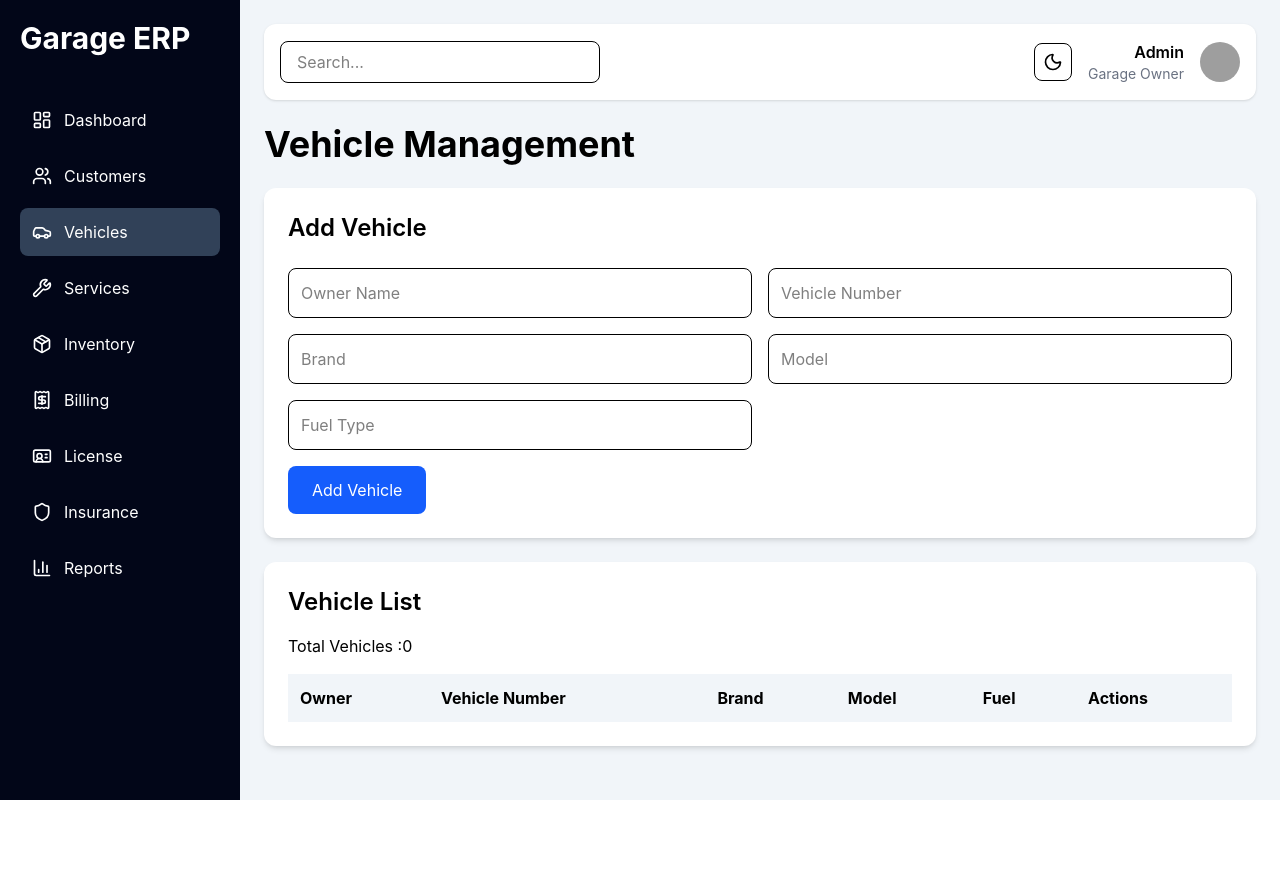
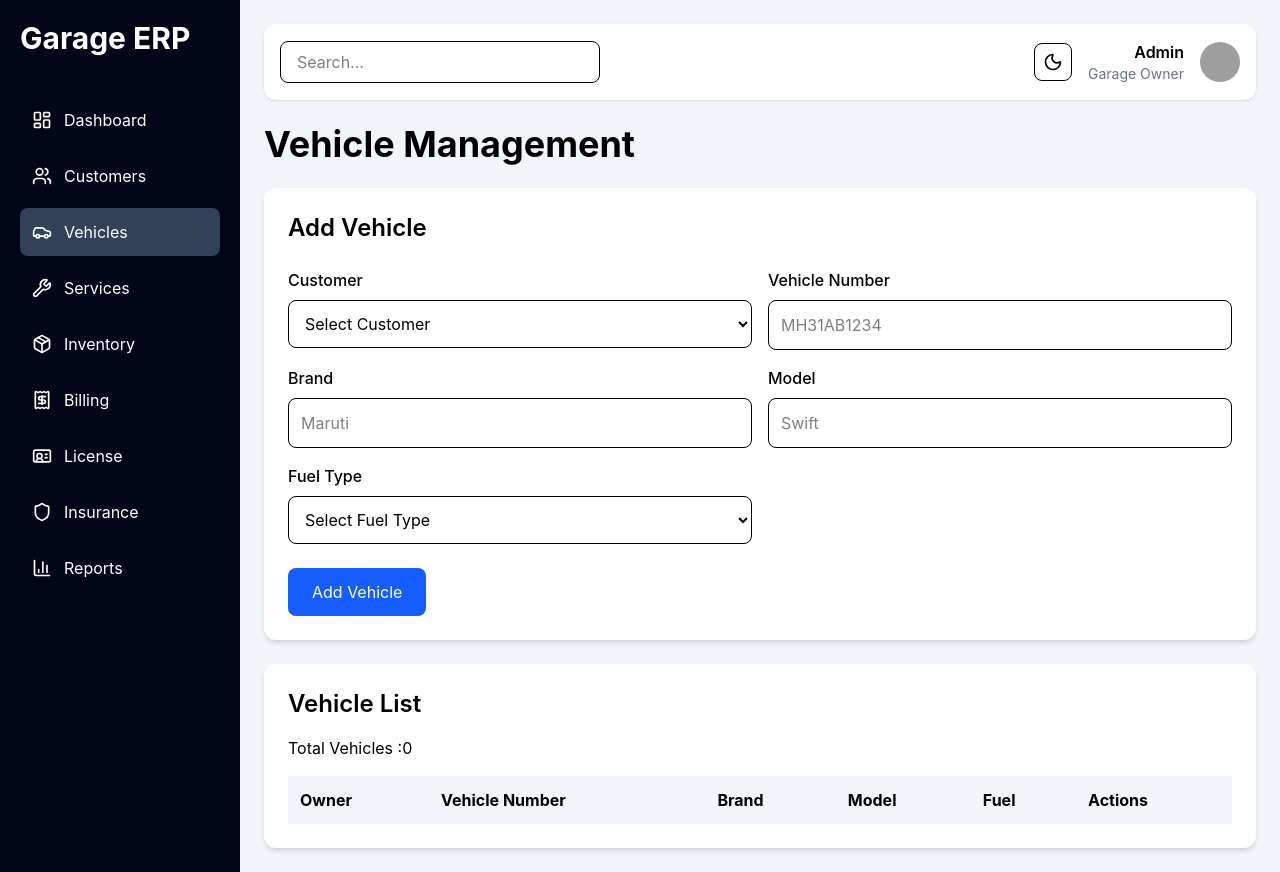
Before and after one commit to atharv030602/garage-erp, a React app: page /vehicles in a window 1280 px wide. Before the commit the page ends 800 px from the top, so only its background shows below. Built offline with nearby package versions, Linux system fonts and the light colour scheme; grey boxes are pictures that could not be loaded; the HTML template or start-up script is replaced by a standard one.

Commit message:
Linked Customer-Vehicle

```diff
--- a/src/components/VehicleForm.jsx
+++ b/src/components/VehicleForm.jsx
@@ -1,13 +1,12 @@
 import { useEffect, useState } from "react";
 
 const VehicleForm = ({
+  customers,
   addVehicle,
   editingVehicle,
   updateVehicle,
 }) => {
-
-  const [formData, setFormData] =
-    useState({
+  const [formData, setFormData] = useState({
     ownerName: "",
     vehicleNumber: "",
     brand: "",
@@ -24,18 +23,16 @@ const VehicleForm = ({
   const handleChange = (e) => {
     setFormData({
       ...formData,
-      [e.target.name]:
-        e.target.value,
+      [e.target.name]: e.target.value,
     });
   };
 
   const handleSubmit = () => {
-
     if (
       !formData.ownerName ||
       !formData.vehicleNumber
     ) {
-      alert("Fill required fields");
+      alert("Please fill required fields");
       return;
     }
 
@@ -61,73 +58,130 @@ const VehicleForm = ({
     <div className="bg-white p-6 rounded-xl shadow-md mb-6">
 
       <h2 className="text-2xl font-semibold mb-6">
-        {
-          editingVehicle
+        {editingVehicle
           ? "Edit Vehicle"
-            : "Add Vehicle"
-        }
+          : "Add Vehicle"}
       </h2>
 
-      <div className="grid grid-cols-2 gap-4">
+      <div className="grid grid-cols-1 md:grid-cols-2 gap-4">
 
-        <input
+        <div>
+          <label className="block mb-2 font-medium">
+            Customer
+          </label>
+
+          <select
             name="ownerName"
             value={formData.ownerName}
             onChange={handleChange}
-          placeholder="Owner Name"
-          className="border p-3 rounded-lg"
-        />
+            className="border p-3 rounded-lg w-full"
+          >
+            <option value="">
+              Select Customer
+            </option>
+
+            {customers.map((customer) => (
+              <option
+                key={customer.id}
+                value={customer.name}
+              >
+                {customer.name}
+              </option>
+            ))}
+          </select>
+        </div>
+
+        <div>
+          <label className="block mb-2 font-medium">
+            Vehicle Number
+          </label>
 
           <input
+            type="text"
             name="vehicleNumber"
             value={formData.vehicleNumber}
             onChange={handleChange}
-          placeholder="Vehicle Number"
-          className="border p-3 rounded-lg"
+            placeholder="MH31AB1234"
+            className="border p-3 rounded-lg w-full"
           />
+        </div>
+
+        <div>
+          <label className="block mb-2 font-medium">
+            Brand
+          </label>
 
           <input
+            type="text"
             name="brand"
             value={formData.brand}
             onChange={handleChange}
-          placeholder="Brand"
-          className="border p-3 rounded-lg"
+            placeholder="Maruti"
+            className="border p-3 rounded-lg w-full"
           />
+        </div>
+
+        <div>
+          <label className="block mb-2 font-medium">
+            Model
+          </label>
 
           <input
+            type="text"
             name="model"
             value={formData.model}
             onChange={handleChange}
-          placeholder="Model"
-          className="border p-3 rounded-lg"
+            placeholder="Swift"
+            className="border p-3 rounded-lg w-full"
           />
+        </div>
 
-        <input
+        <div>
+          <label className="block mb-2 font-medium">
+            Fuel Type
+          </label>
+
+          <select
             name="fuelType"
             value={formData.fuelType}
             onChange={handleChange}
-          placeholder="Fuel Type"
-          className="border p-3 rounded-lg"
-        />
+            className="border p-3 rounded-lg w-full"
+          >
+            <option value="">
+              Select Fuel Type
+            </option>
+            <option value="Petrol">
+              Petrol
+            </option>
+            <option value="Diesel">
+              Diesel
+            </option>
+            <option value="CNG">
+              CNG
+            </option>
+            <option value="Electric">
+              Electric
+            </option>
+          </select>
+        </div>
 
       </div>
 
       <button
         onClick={handleSubmit}
         className="
-        mt-4
+        mt-6
         bg-blue-600
         text-white
         px-6
         py-3
         rounded-lg
+        hover:bg-blue-700
         "
       >
-        {
-          editingVehicle
+        {editingVehicle
           ? "Update Vehicle"
-            : "Add Vehicle"
-        }
+          : "Add Vehicle"}
       </button>
 
     </div>
--- a/src/pages/Vehicles.jsx
+++ b/src/pages/Vehicles.jsx
@@ -6,6 +6,7 @@ import VehicleTable from "../components/VehicleTable";
 
 const Vehicles = () => {
   const [vehicles, setVehicles] = useState([]);
+  const [customers, setCustomers] = useState([]);
   const [editingVehicle, setEditingVehicle] =
     useState(null);
 
@@ -14,6 +15,13 @@ const Vehicles = () => {
       JSON.parse(localStorage.getItem("vehicles")) || [];
 
     setVehicles(savedVehicles);
+  }, []);
+
+  useEffect(() => {
+    const savedCustomers =
+      JSON.parse(localStorage.getItem("customers")) || [];
+
+    setCustomers(savedCustomers);
   }, []);
 
   useEffect(() => {
@@ -58,6 +66,7 @@ const Vehicles = () => {
       </h1>
 
       <VehicleForm
+        customers={customers}
         addVehicle={addVehicle}
         editingVehicle={editingVehicle}
         updateVehicle={updateVehicle}
```
Lines whose indentation alone changed are shown as unchanged.
